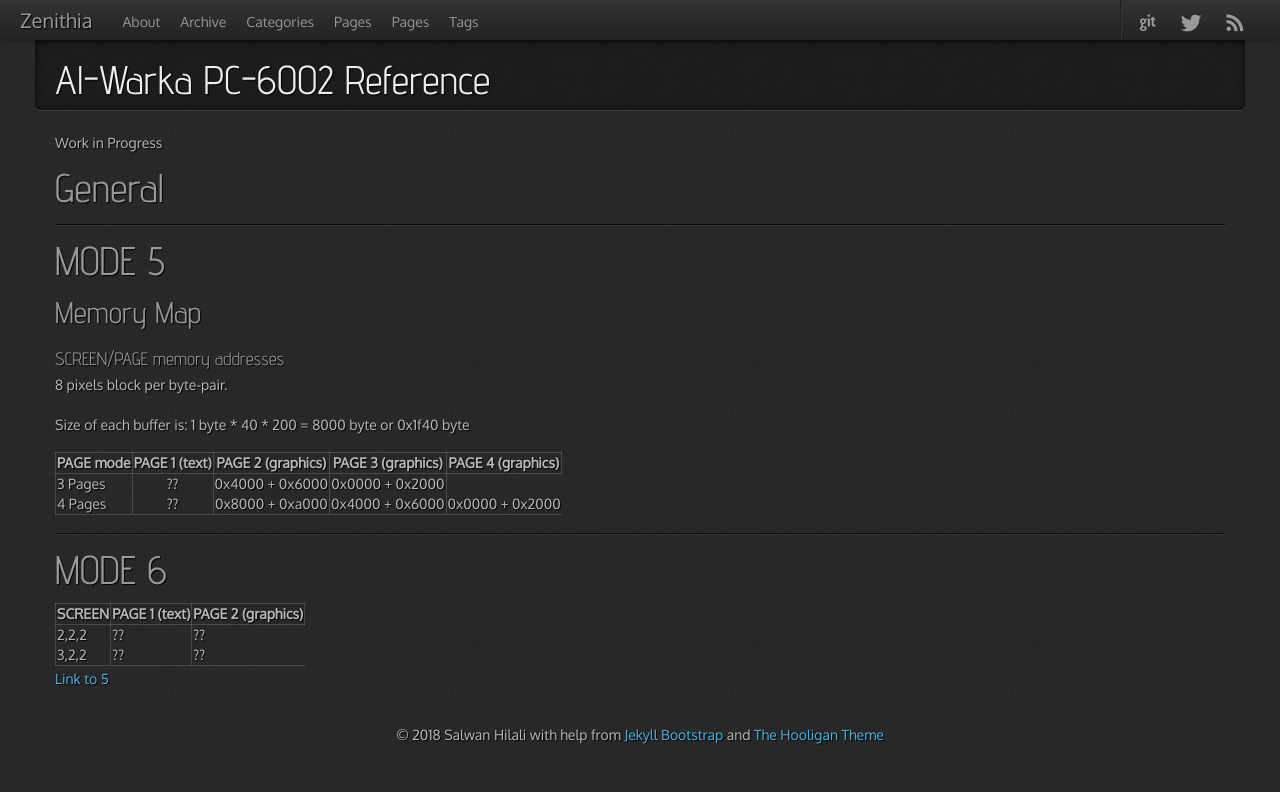
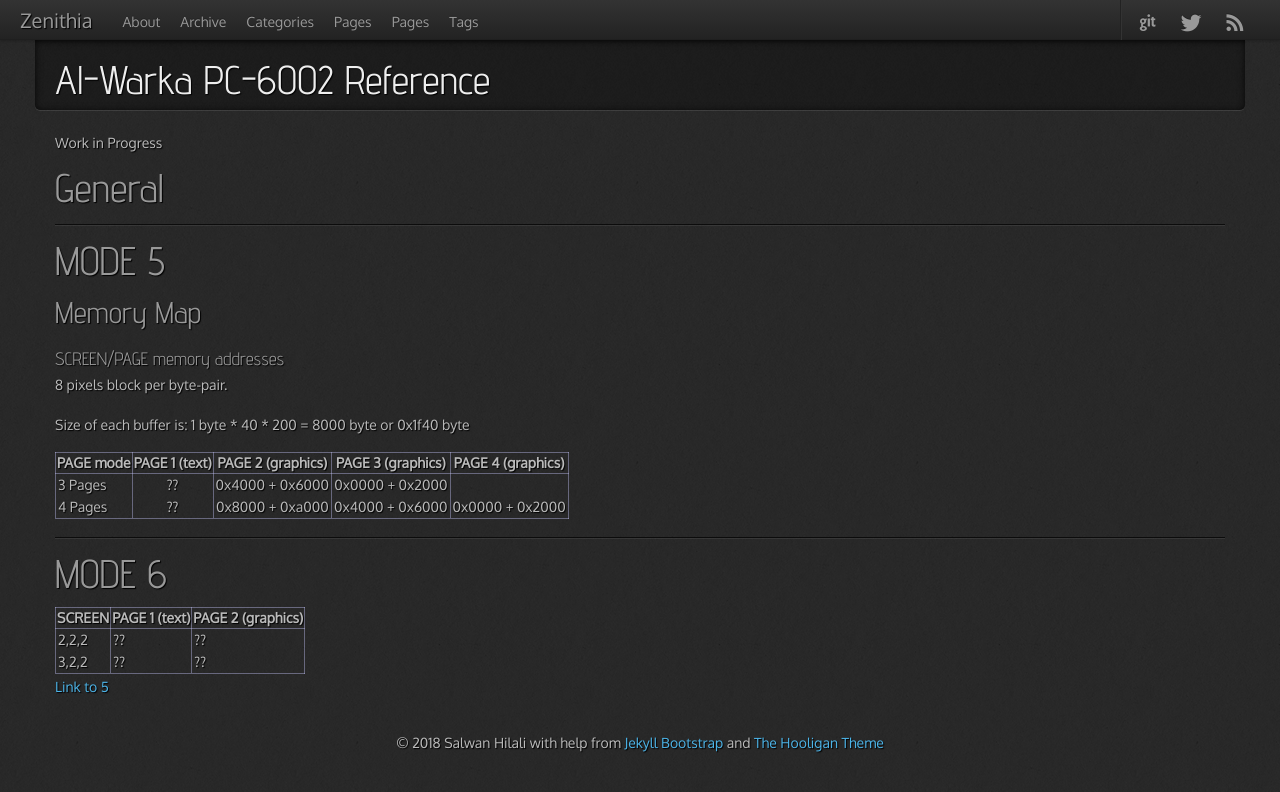
Before and after one commit to Salwan/salwan.github.io, a Jekyll site: the page built from pages/pc6002.md, in a window 1280 px wide. Shown: the top 792 px of the page. Built offline with Jekyll 4.4.1, drawn with Linux system fonts in a browser that asks for light colours; nearby versions of some CDN libraries.

Commit message:
padding and right border

```diff
--- a/assets/themes/hooligan/css/style.css
+++ b/assets/themes/hooligan/css/style.css
@@ -20,13 +20,15 @@
 }
 
 table {
-	border-bottom: 1px solid rgba(200, 200, 255, 0.2);
+	border-bottom: 1px solid rgba(200, 200, 255, 0.4);
+  border-right: 1px solid rgba(200, 200, 255, 0.4);
 }
 td {
-	border-left: 1px solid rgba(200, 200, 255, 0.2);
+	border-left: 1px solid rgba(200, 200, 255, 0.4);
+  padding: 2px;
 }
 th {
-    border: 1px solid rgba(200, 200, 255, 0.2);
+    border: 1px solid rgba(200, 200, 255, 0.4);
 }
 
 /* line 26, ../_sass/_base.scss */
```
